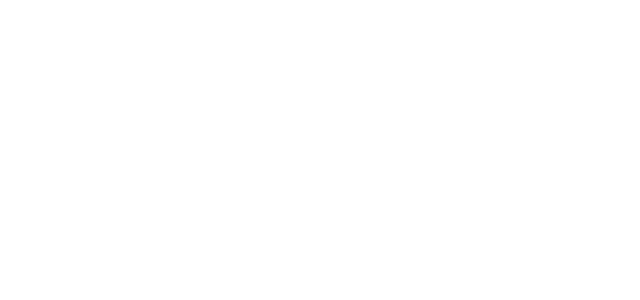
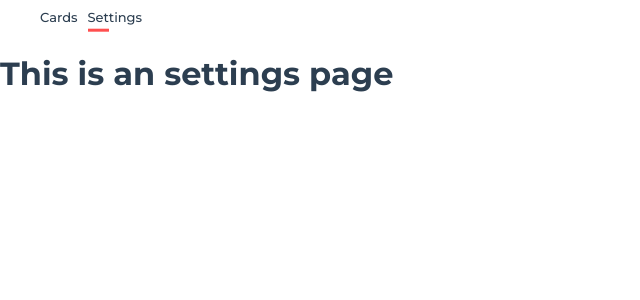
Before and after one commit to javierdwd/agile-pocker-web, a Vue app: page /settings in a window 1280 px wide. Shown: the top 300 px of the page, without its empty margins (0-640 px from the left). Built offline with nearby package versions, Linux system fonts and the light colour scheme.

Commit message:
Renombrar Home > Cards y About > Settings

```diff
--- a/src/assets/styles/main.scss
+++ b/src/assets/styles/main.scss
@@ -27,3 +27,34 @@
   font-family: 'Montserrat', sans-serif;
   font-size: 1.6rem;
 }
+
+
+// Container
+.l-container {
+  padding: 0 1.5rem;
+  margin: 0 auto;
+}
+
+
+// Link
+a:not(.not-hover-effect) {
+  position: relative;
+
+  &::after {
+    background-color: var(--brand-color);
+    content: "";
+    height: .2em;
+    left: 0;
+    position: absolute;
+    top: calc(50% + 1em);
+    transform: translateY(-.1em);
+    transition: width .6s ease;
+    width: 0;
+  }
+  &.router-link-exact-active::after {
+    width: 40%;
+  }
+  &:hover::after {
+    width: 90%;
+  }
+}
--- a/src/components/Nav/Nav.vue
+++ b/src/components/Nav/Nav.vue
@@ -1,7 +1,15 @@
 <template>
-  <div class="c-nav">
-    <router-link to="/">Home</router-link> |
-    <router-link to="/about">About</router-link>
+  <div class="l-Container">
+    <nav class="c-Nav">
+      <ul class="c-Nav__menu">
+        <li class="c-Nav__item">
+          <router-link class="c-Nav__link" to="/">Cards</router-link>
+        </li>
+        <li class="c-Nav__item">
+          <router-link class="c-Nav__link" to="/settings">Settings</router-link>
+        </li>
+      </ul>
+    </nav>
   </div>
 </template>
 
@@ -12,17 +20,23 @@
 </script>
 
 <style lang="scss" scoped>
-.c-nav {
-  padding: 30px;
+.c-Nav {
 
-  a {
-    color: var(--brand-color);
-    font-weight: bold;
+  &__menu {
+    display: flex;
+    list-style: none;
+    margin: 0;
+  }
+  &__item + &__item {
+    margin-left: 1rem;
+  }
+  &__link {
+    color: var(--black);
+    display: block;
+    font-size: 1.3rem;
+    font-weight: 500;
+    padding: 1rem 0;
     text-decoration: none;
-
-    &.router-link-exact-active {
-      color: #42b983;
-    }
   }
 }
 </style>
--- a/src/router.js
+++ b/src/router.js
@@ -1,6 +1,6 @@
 import Vue from "vue";
 import Router from "vue-router";
-import Home from "./views/Home";
+import Cards from "./views/Cards";
 
 Vue.use(Router);
 
@@ -10,16 +10,16 @@
   routes: [
     {
       path: "/",
-      name: "home",
-      component: Home
+      name: "cards",
+      component: Cards
     },
     {
-      path: "/about",
-      name: "about",
+      path: "/settings",
+      name: "settings",
       // route level code-splitting
-      // this generates a separate chunk (about.[hash].js) for this route
+      // this generates a separate chunk (settings.[hash].js) for this route
       // which is lazy-loaded when the route is visited.
-      component: () => import(/* webpackChunkName: "about" */ "./views/About")
+      component: () => import(/* webpackChunkName: "settings" */ "./views/Settings")
     }
   ]
 });
--- a/src/views/About/index.js
+++ /dev/null
@@ -1 +0,0 @@
-export { default } from "./About.vue";
--- a/src/views/Home/Home.vue
+++ b/src/views/Cards/Cards.vue
@@ -1,6 +1,6 @@
 <template>
   <LayoutDefault>
-    <div class="vw-home">
+    <div class="vw-cards">
       <img alt="Vue logo" src="@/assets/logo.png" />
       <HelloWorld msg="Welcome to Your Vue.js App" />
     </div>
@@ -11,7 +11,7 @@
 import HelloWorld from "@/components/HelloWorld.vue";
 
 export default {
-  name: "home",
+  name: "cards",
   components: {
     HelloWorld
   }
--- /dev/null
+++ b/src/views/Cards/index.js
@@ -0,0 +1 @@
+export { default } from "./Cards.vue";
--- a/src/views/Home/index.js
+++ /dev/null
@@ -1 +0,0 @@
-export { default } from "./Home.vue";
--- a/src/views/About/About.vue
+++ b/src/views/Settings/Settings.vue
@@ -1,7 +1,7 @@
 <template>
   <LayoutDefault>
-    <div class="vw-about">
-      <h1>This is an about page</h1>
+    <div class="vw-settings">
+      <h1>This is an settings page</h1>
     </div>
   </LayoutDefault>
 </template>
--- /dev/null
+++ b/src/views/Settings/index.js
@@ -0,0 +1 @@
+export { default } from "./Settings.vue";
```
